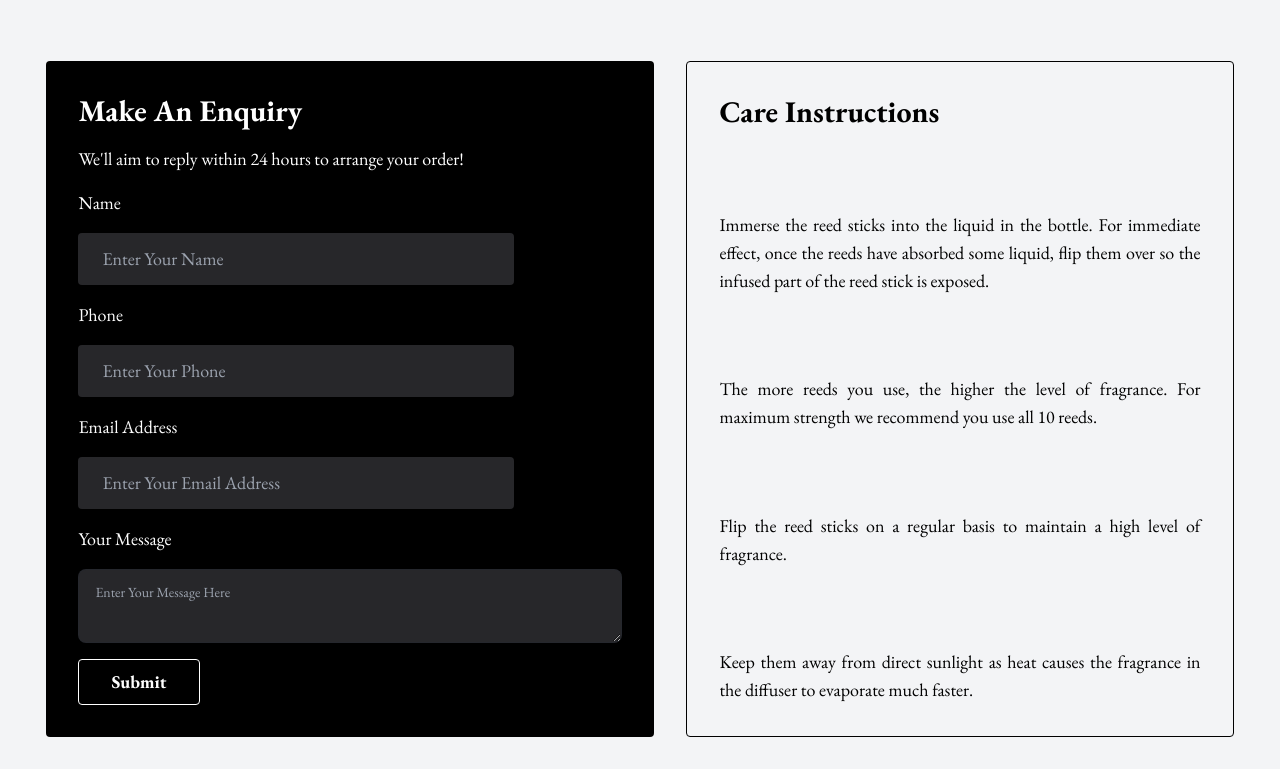
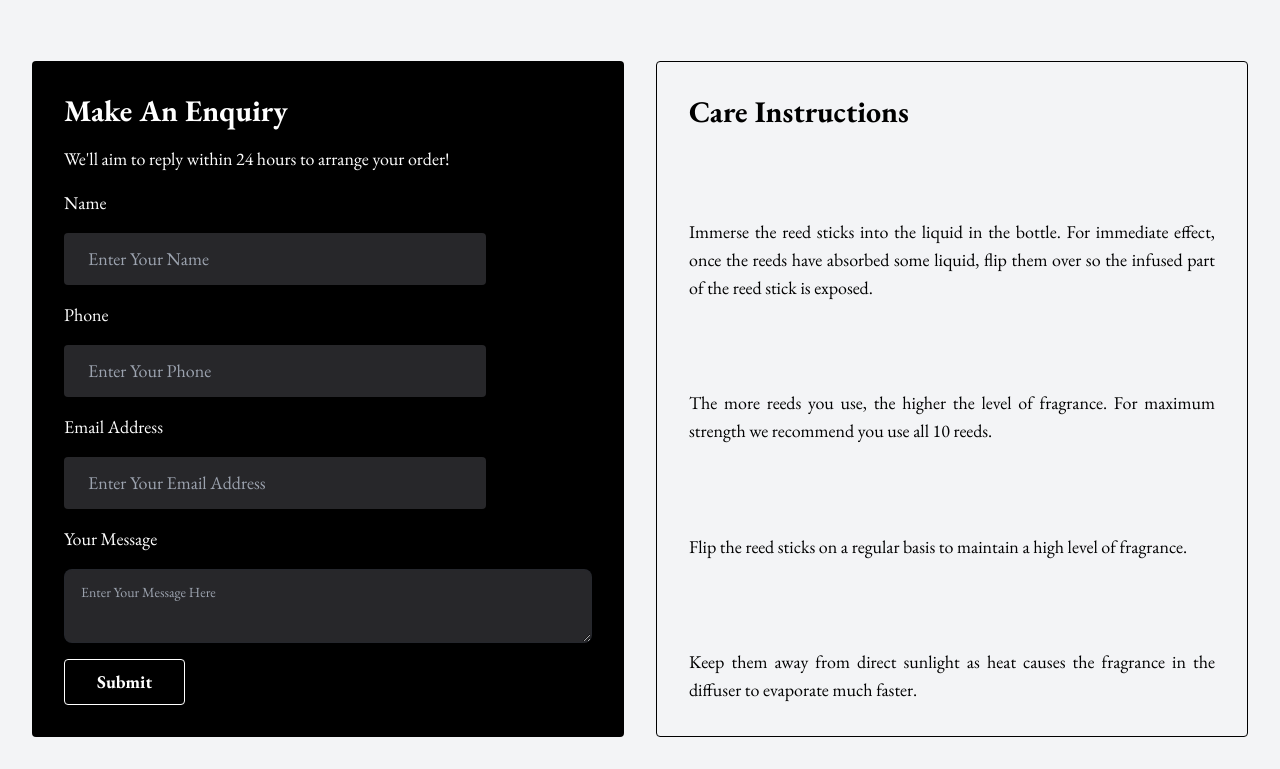
Before and after one commit to ccusins/Moncomi, a website: page public/diffusersvro200.html in a window 1280 px wide. Shown: the part 788-1557 px from the top of the page. Drawn offline with nearby package versions, Linux system fonts and the light colour scheme.

Commit message:
small changes

```diff
--- a/public/diffusersvro200.html
+++ b/public/diffusersvro200.html
@@ -97,7 +97,7 @@
         <textarea name="text" class="textarea bg-zinc-800 textarea-bordered w-[100%] text-white" placeholder="Enter Your Message Here"></textarea>
         <button class="border border-white rounded text-white px-8 py-2 font-bold text-lg transition-transform duration-300 hover:scale-[102%] hover:bg-zinc-800">Submit</button>
       </form>
-      <div class="w-[100%] lg:w-[45%] border border-black rounded px-8 py-8 flex flex-col items-start justify-between gap-8">
+      <div class="w-[100%] lg:w-[50%] border border-black rounded px-8 py-8 flex flex-col items-start justify-between gap-8">
         <div class="text-black text-3xl font-bold">Care Instructions</div>
         <div class="text-black text-lg text-justify">Immerse the reed sticks into the liquid in the bottle. For immediate effect, once the reeds have absorbed some liquid, flip them over so the infused part of the reed stick is exposed.</div>
         <div class="text-black text-lg text-justify">The more reeds you use, the higher the level of fragrance. For maximum strength we recommend you use all 10 reeds.</div>
```
